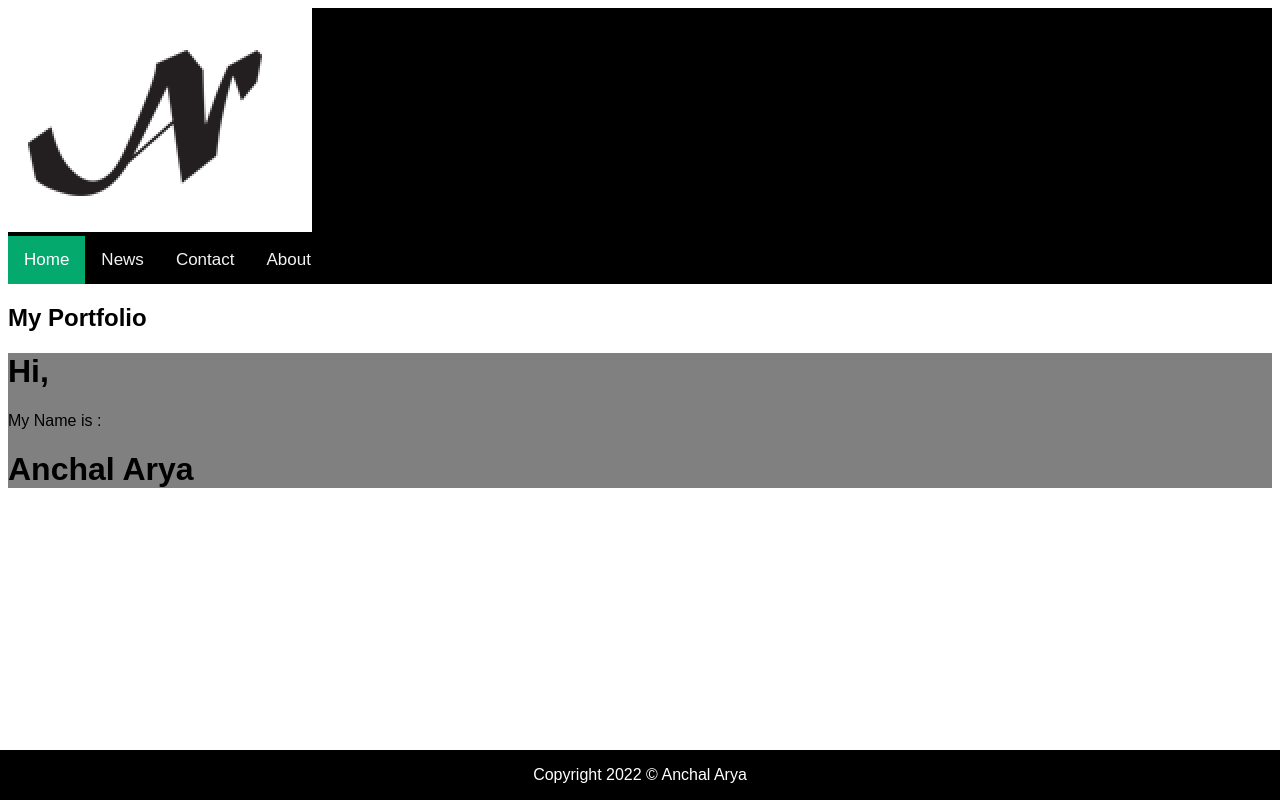
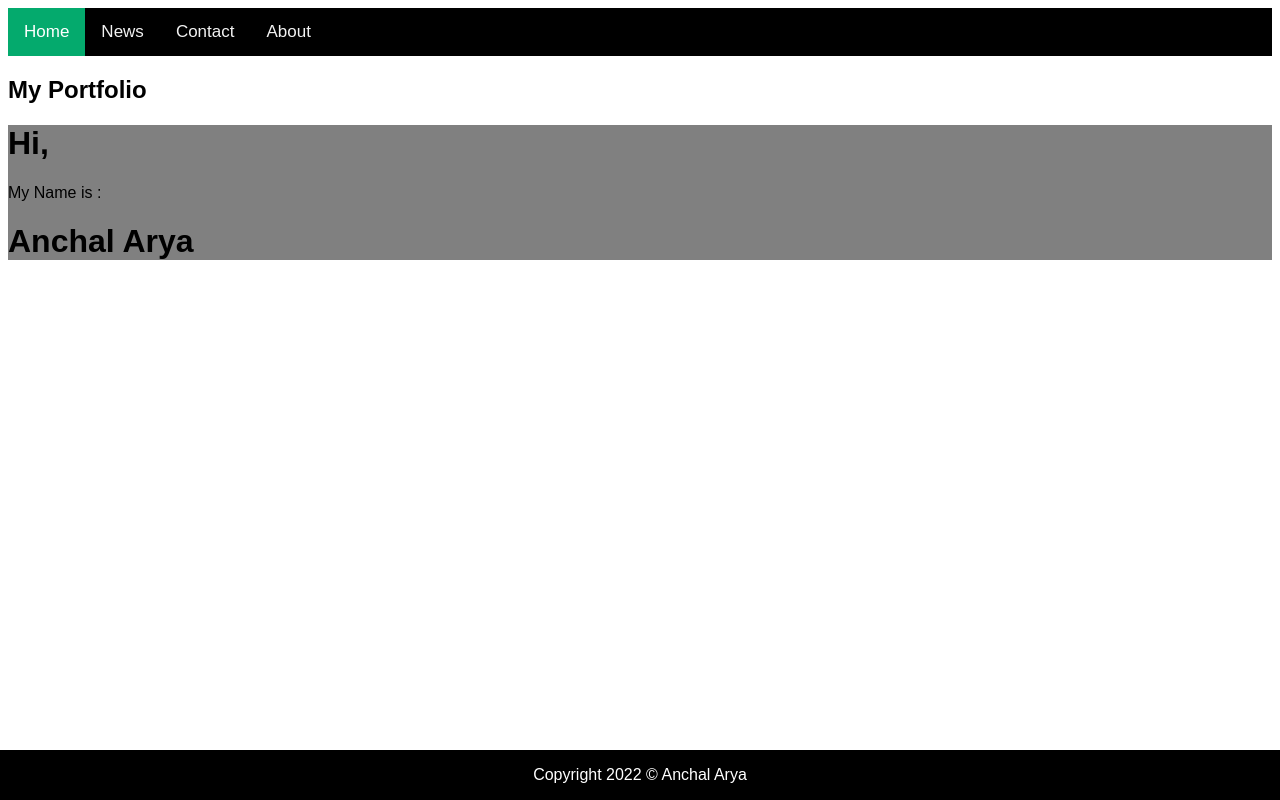
Before and after one commit to anchalarya/UX_UI_HW_17, a plain HTML site: page index.html in a window 1280 px wide. Drawn offline with Linux system fonts and the light colour scheme.

Commit message:
removed logo

```diff
--- a/index.html
+++ b/index.html
@@ -9,7 +9,6 @@
   </head>
   <body>
    <div class="logo">
-      <img src="images/logo.jpg" alt="Logo">
    </div>
     <div class="topnav">
       <a class="active" href="#home">Home</a>
```
Also changed, not shown: 1 other file.
